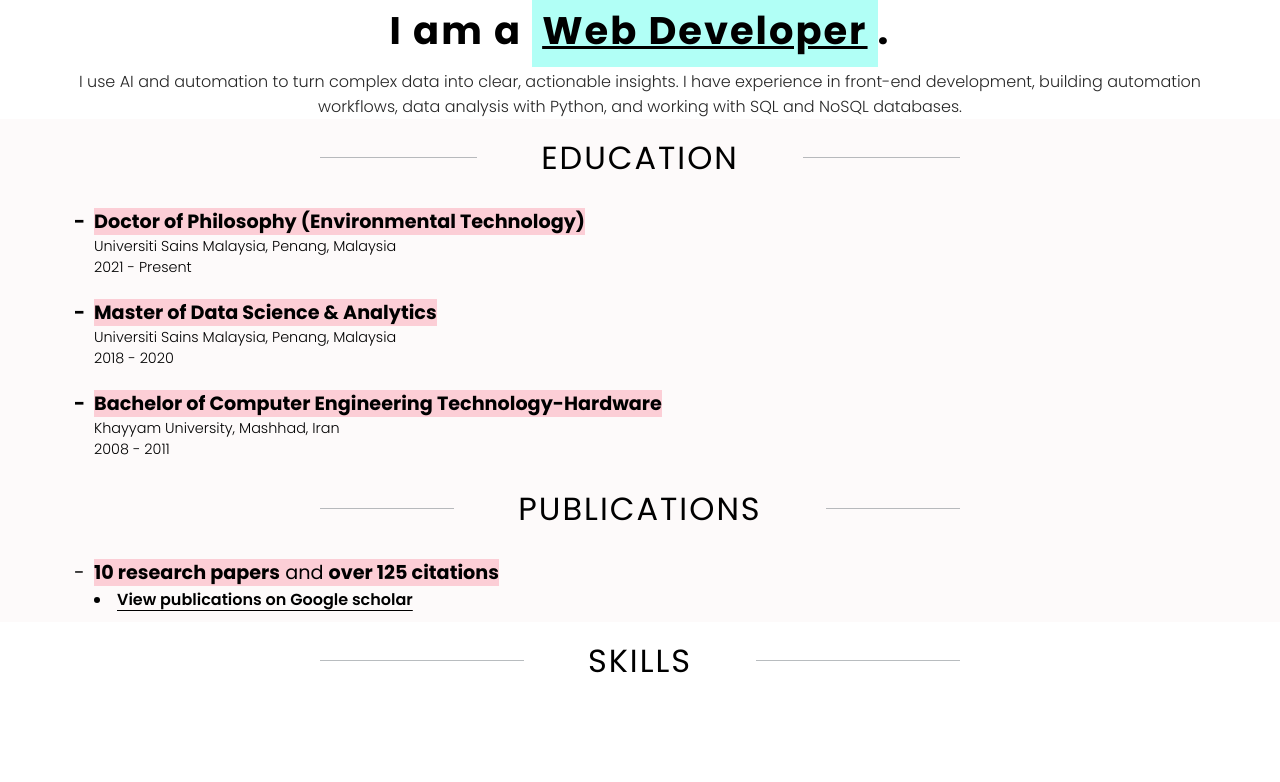
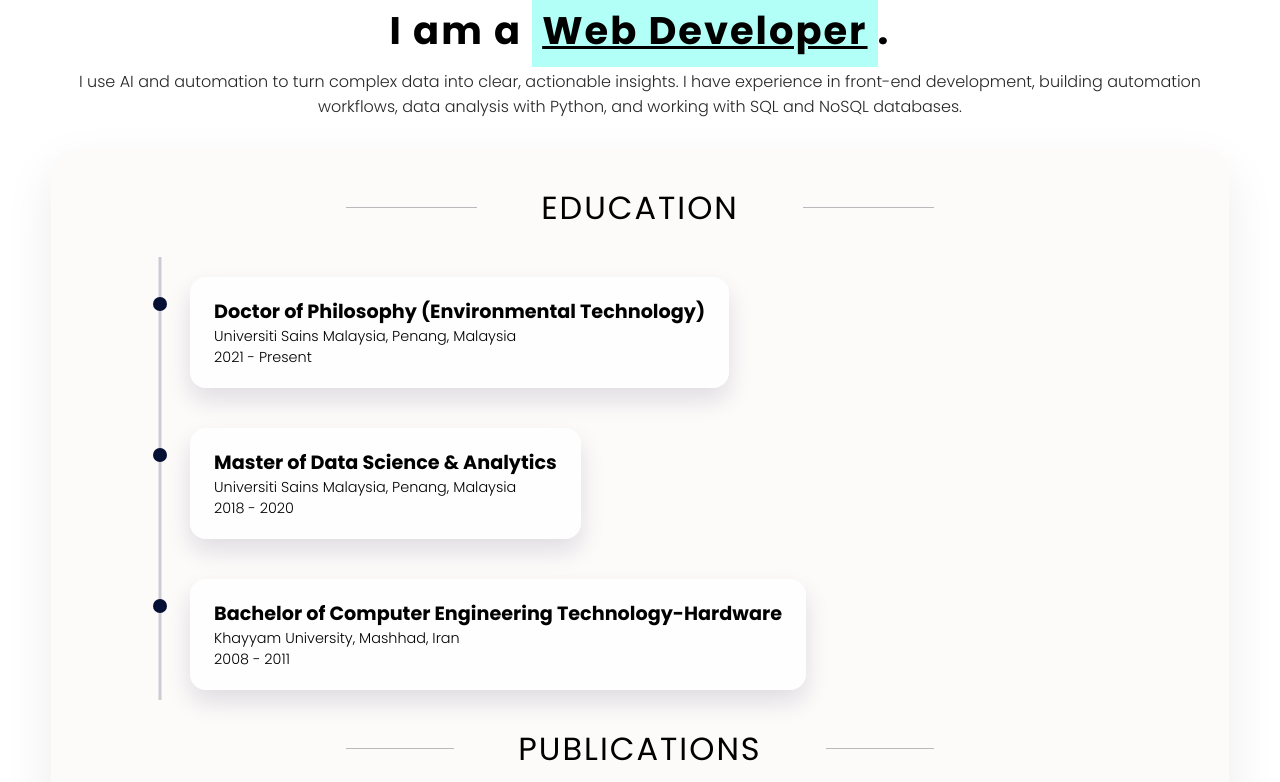
Before and after one commit to jolous/portfolio, a React (Vite) app: page / in a window 1280 px wide. Shown: the part 1078-1860 px from the top of the page. Built offline with nearby package versions, Linux system fonts and the light colour scheme.

Commit message:
Redesign sections as cards and add education timeline

```diff
--- a/src/App.tsx
+++ b/src/App.tsx
@@ -301,7 +301,7 @@ export default function App() {
         </div>
       </section>
 
-      <div style={{ backgroundColor: 'rgba(252, 245, 245, 0.5)' }}>
+      <div className="section-card" style={{ backgroundColor: 'rgba(252, 245, 245, 0.5)' }}>
         <div className="titles" id="educationSection">
           <h1 className="separator" style={{ fontWeight: 400 }}>
             EDUCATION
@@ -309,7 +309,9 @@ export default function App() {
         </div>
         <div className="education-section-div">
           <section className="education-section">
-            <div>
+            <div className="education-timeline">
+              <div className="timeline-item left">
+                <div className="timeline-content">
                   <h3>Doctor of Philosophy (Environmental Technology)</h3>
                   <p>
                     Universiti Sains Malaysia, Penang, Malaysia
@@ -317,8 +319,9 @@ export default function App() {
                     2021 - Present
                   </p>
                 </div>
-
-            <div>
+              </div>
+              <div className="timeline-item right">
+                <div className="timeline-content">
                   <h3>Master of Data Science &amp; Analytics</h3>
                   <p>
                     Universiti Sains Malaysia, Penang, Malaysia
@@ -326,14 +329,17 @@ export default function App() {
                     2018 - 2020
                   </p>
                 </div>
-
-            <div>
+              </div>
+              <div className="timeline-item left">
+                <div className="timeline-content">
                   <h3>Bachelor of Computer Engineering Technology-Hardware</h3>
                   <p>
                     Khayyam University, Mashhad, Iran
                     <br />
                     2008 - 2011
                   </p>
+                </div>
+              </div>
             </div>
           </section>
         </div>
@@ -345,7 +351,7 @@ export default function App() {
         </div>
         <div className="publications-section-div">
           <section className="publications-section">
-            <div>
+            <div className="publications-summary">
               <h3 style={{ fontWeight: 400 }}>
                 <strong>10 research papers</strong> and <strong>over 125 citations</strong>
               </h3>
@@ -365,6 +371,7 @@ export default function App() {
         </div>
       </div>
 
+      <div className="section-card">
         <div className="titles" id="skillSection">
           <h1 className="separator" style={{ fontWeight: 400 }}>
             SKILLS
@@ -391,8 +398,9 @@ export default function App() {
             </ul>
           </section>
         </div>
+      </div>
 
-      <div style={{ backgroundColor: 'rgba(245, 247, 252, 0.5)' }}>
+      <div className="section-card" style={{ backgroundColor: 'rgba(245, 247, 252, 0.5)' }}>
         <div className="titles" id="workSection">
           <h1 className="separator" style={{ fontWeight: 400 }}>
             WORK EXPERIENCE
@@ -537,6 +545,7 @@ export default function App() {
         </div>
       </div>
 
+      <div className="section-card">
         <div className="titles" id="volunteerSection">
           <h1 className="separator" style={{ fontWeight: 400 }}>
             VOLUNTEER
@@ -564,8 +573,9 @@ export default function App() {
             </div>
           </section>
         </div>
+      </div>
 
-      <div style={{ backgroundColor: 'rgba(250, 252, 245, 0.5)' }}>
+      <div className="section-card" style={{ backgroundColor: 'rgba(250, 252, 245, 0.5)' }}>
         <div className="titles">
           <h1 className="separator" style={{ fontWeight: 400 }}>
             FREELANCE
@@ -616,6 +626,7 @@ export default function App() {
         </div>
       </div>
 
+      <div className="section-card">
         <div className="titles" id="demoGallerySection">
           <h1 className="separator" style={{ fontWeight: 400 }}>
             DEMO GALLERY
@@ -704,8 +715,9 @@ export default function App() {
             </div>
           </section>
         </div>
+      </div>
 
-      <div style={{ backgroundColor: 'rgba(252, 245, 245, 0.5)' }}>
+      <div className="section-card" style={{ backgroundColor: 'rgba(252, 245, 245, 0.5)' }}>
         <div className="titles" id="activitiesSection">
           <h1 className="separator" style={{ fontWeight: 400 }}>
             ACHIEVEMENTS
@@ -744,6 +756,7 @@ export default function App() {
         </div>
       </div>
 
+      <div className="section-card">
         <div className="titles" id="certificatesSection">
           <h1 className="separator" style={{ fontWeight: 400 }}>
             CERTIFICATES
@@ -804,6 +817,7 @@ export default function App() {
             </div>
           </section>
         </div>
+      </div>
 
       <div className="Copyright-section-div">
         <section className="Copyright-section">
--- a/src/styles/style.css
+++ b/src/styles/style.css
@@ -510,13 +510,22 @@ nav h1 {
 
 
 /* Education */
+.section-card {
+	width: min(1200px, 92%);
+	margin: 30px auto;
+	border-radius: 24px;
+	box-shadow: 0 20px 50px rgba(5, 16, 52, 0.08);
+	background-color: rgba(255, 255, 255, 0.8);
+	padding: 20px 0 40px;
+}
+
 .education-section-div h1 {
 	font-weight: 300;
 	margin-right: 100px;
 	float: right;
 }
 
-.education-section-div div {
+.education-section-div .education-section {
 	clear: both;
 	width: 90%;
 	padding: 20px 100px;
@@ -541,6 +550,68 @@ nav h1 {
 	font-weight: 300;
 }
 
+.education-timeline {
+	position: relative;
+	display: grid;
+	gap: 40px;
+	padding: 20px 0 10px;
+}
+
+.education-timeline::before {
+	content: '';
+	position: absolute;
+	top: 0;
+	bottom: 0;
+	left: 50%;
+	width: 3px;
+	background: rgba(5, 16, 52, 0.2);
+	transform: translateX(-50%);
+}
+
+.timeline-item {
+	position: relative;
+	display: flex;
+	width: 100%;
+}
+
+.timeline-item.left {
+	justify-content: flex-end;
+	padding-right: calc(50% + 30px);
+}
+
+.timeline-item.right {
+	justify-content: flex-start;
+	padding-left: calc(50% + 30px);
+}
+
+.timeline-item::after {
+	content: '';
+	position: absolute;
+	top: 20px;
+	left: 50%;
+	width: 14px;
+	height: 14px;
+	border-radius: 50%;
+	background: #051034;
+	transform: translateX(-50%);
+}
+
+.timeline-content {
+	max-width: 420px;
+	background: rgba(255, 255, 255, 0.8);
+	border-radius: 16px;
+	padding: 20px 24px;
+	box-shadow: 0 12px 24px rgba(5, 16, 52, 0.12);
+}
+
+.timeline-content h3 {
+	background-color: transparent;
+}
+
+.timeline-content h3::before {
+	content: '';
+}
+
 
 
 /* PUBLICATIONS SECTION */
@@ -550,7 +621,7 @@ nav h1 {
 	float: right;
 }
 
-.publications-section-div div {
+.publications-section-div .publications-section {
 	clear: both;
 	width: 90%;
 	padding: 40px 100px;
@@ -579,6 +650,19 @@ nav h1 {
 	color: black;
 	text-underline-position: under;
 	font-weight: 600;
+}
+
+.publications-summary {
+	text-align: center;
+}
+
+.publications-summary h3 {
+	display: block;
+	margin-bottom: 12px;
+}
+
+.publications-summary li {
+	list-style: none;
 }
 
 
@@ -804,14 +888,32 @@ nav h1 {
     justify-content: center;
   }
 
-  .education-section-div div {
+  .education-section-div .education-section {
 	clear: both;
 	width: 90%;
 	padding: 10px 30px;
 	margin: 0 auto;
 }
 
-.publications-section-div div {
+  .education-timeline::before {
+	left: 20px;
+  }
+
+  .timeline-item.left,
+  .timeline-item.right {
+	justify-content: flex-start;
+	padding: 0 0 0 50px;
+  }
+
+  .timeline-item::after {
+	left: 20px;
+  }
+
+  .timeline-content {
+	max-width: 100%;
+  }
+
+.publications-section-div .publications-section {
 	clear: both;
 	width: 90%;
 	padding: 10px 30px;
```
Lines whose indentation alone changed are shown as unchanged.
